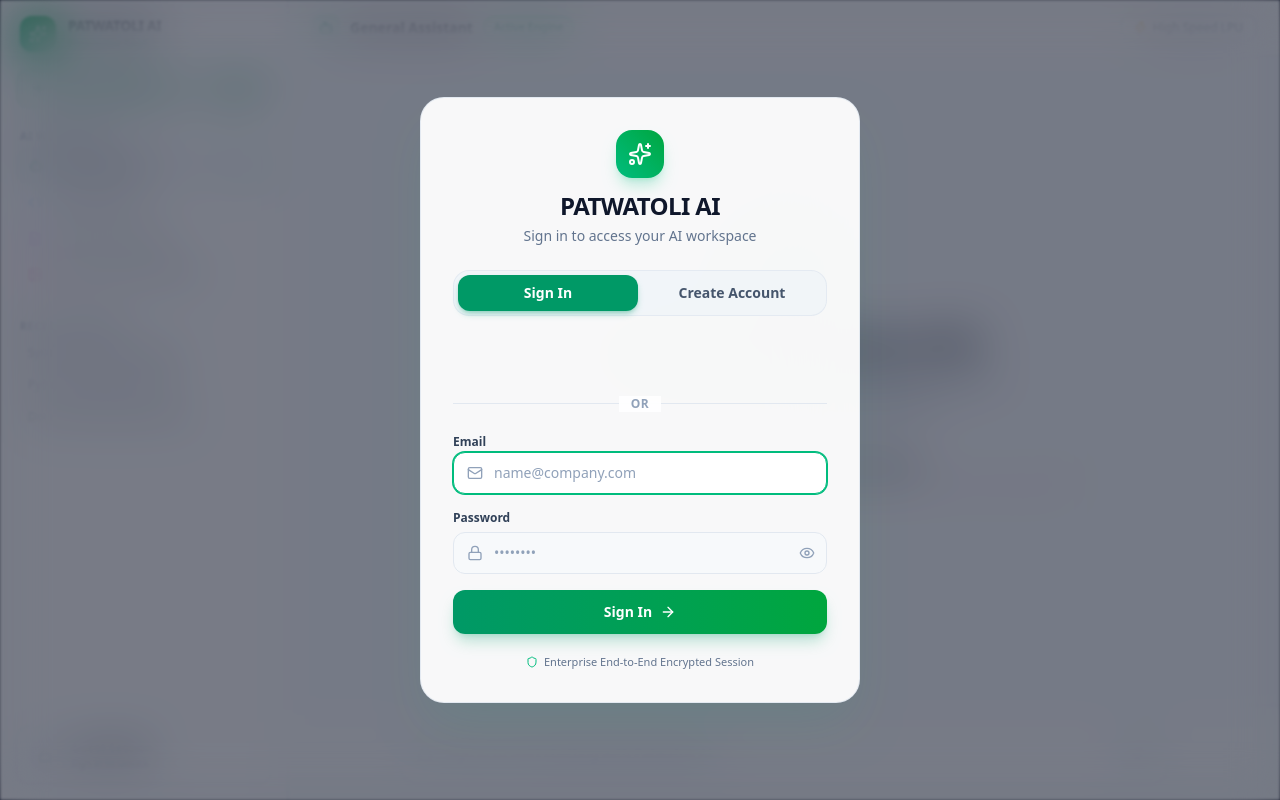
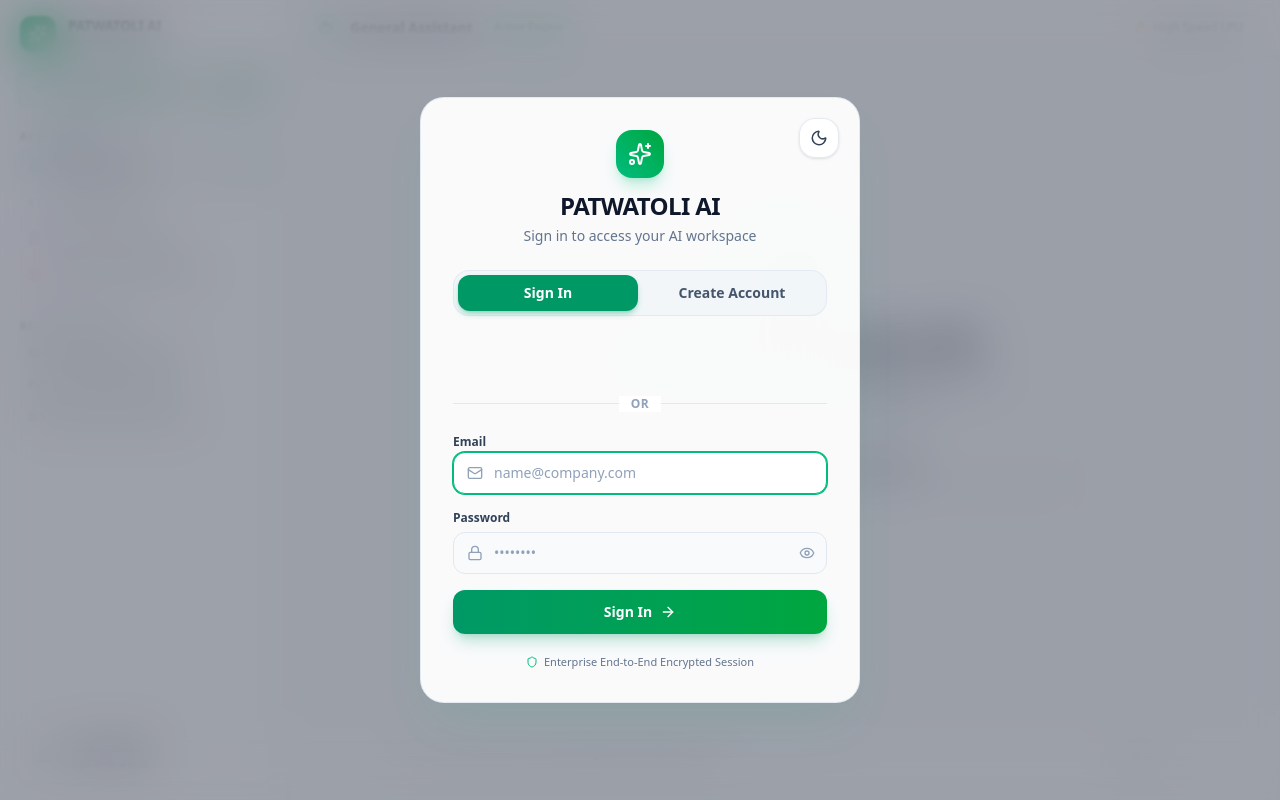
Before and after one commit to PaytelGroup848/Python-frontend, a Next.js app: page /chat in a window 1280 px wide. Built offline with nearby package versions, Linux system fonts and the light colour scheme.

Commit message:
feat(auth): integrate ThemeToggle directly into AuthModal and AuthGuard shell

```diff
--- a/src/components/auth/auth-guard.tsx
+++ b/src/components/auth/auth-guard.tsx
@@ -25,7 +25,13 @@ export function AuthGuard({ children }: AuthGuardProps) {
 
   // 3. Unauthenticated: Render safe mock shell (zero private data/network requests) + centered AuthModal
   return (
-    <div className="relative h-screen w-screen overflow-hidden bg-slate-950">
+    <div className="relative h-screen w-screen overflow-hidden bg-slate-50 dark:bg-slate-950 flex items-center justify-center transition-colors duration-200">
+      {/* Ambient emerald glow waves matching product */}
+      <div className="absolute inset-0 overflow-hidden pointer-events-none -z-10">
+        <div className="absolute -top-32 left-1/2 h-[520px] w-[1000px] -translate-x-1/2 rounded-full bg-emerald-200/40 dark:bg-emerald-950/20 blur-[120px]" />
+        <div className="absolute bottom-[-160px] left-[-80px] h-[480px] w-[800px] rounded-full bg-teal-200/30 dark:bg-teal-950/15 blur-[120px]" />
+      </div>
+
       <PublicWorkspacePreview />
       <AuthModal isOpen={true} canClose={false} />
     </div>
--- a/src/components/auth/auth-modal.tsx
+++ b/src/components/auth/auth-modal.tsx
@@ -6,6 +6,7 @@ import { motion, AnimatePresence } from "framer-motion";
 import { Sparkles, Mail, Lock, User, Eye, EyeOff, Loader2, ArrowRight, X, Shield, CheckCircle2 } from "lucide-react";
 import axios from "axios";
 import { useTheme } from "next-themes";
+import { ThemeToggle } from "@/components/theme/theme-toggle";
 
 import { useAuthStore } from "@/stores/auth-store";
 import { authService } from "@/features/auth/services/auth.service";
@@ -373,6 +374,11 @@ export function AuthModal({
         exit={{ opacity: 0, scale: 0.95, y: 15 }}
         className="relative w-full max-w-[440px] max-h-[92dvh] overflow-y-auto overscroll-contain rounded-3xl border border-slate-200/90 bg-white/95 text-slate-900 shadow-2xl shadow-emerald-500/10 backdrop-blur-2xl p-6 sm:p-8 dark:border-slate-800/90 dark:bg-slate-900/95 dark:text-slate-100 transition-colors duration-200"
       >
+        {/* Day / Night Theme Toggle */}
+        <div className={`absolute top-5 ${canClose ? "right-15" : "right-5"} z-10`}>
+          <ThemeToggle />
+        </div>
+
         {/* Optional Close Button */}
         {canClose && (
           <button
```
